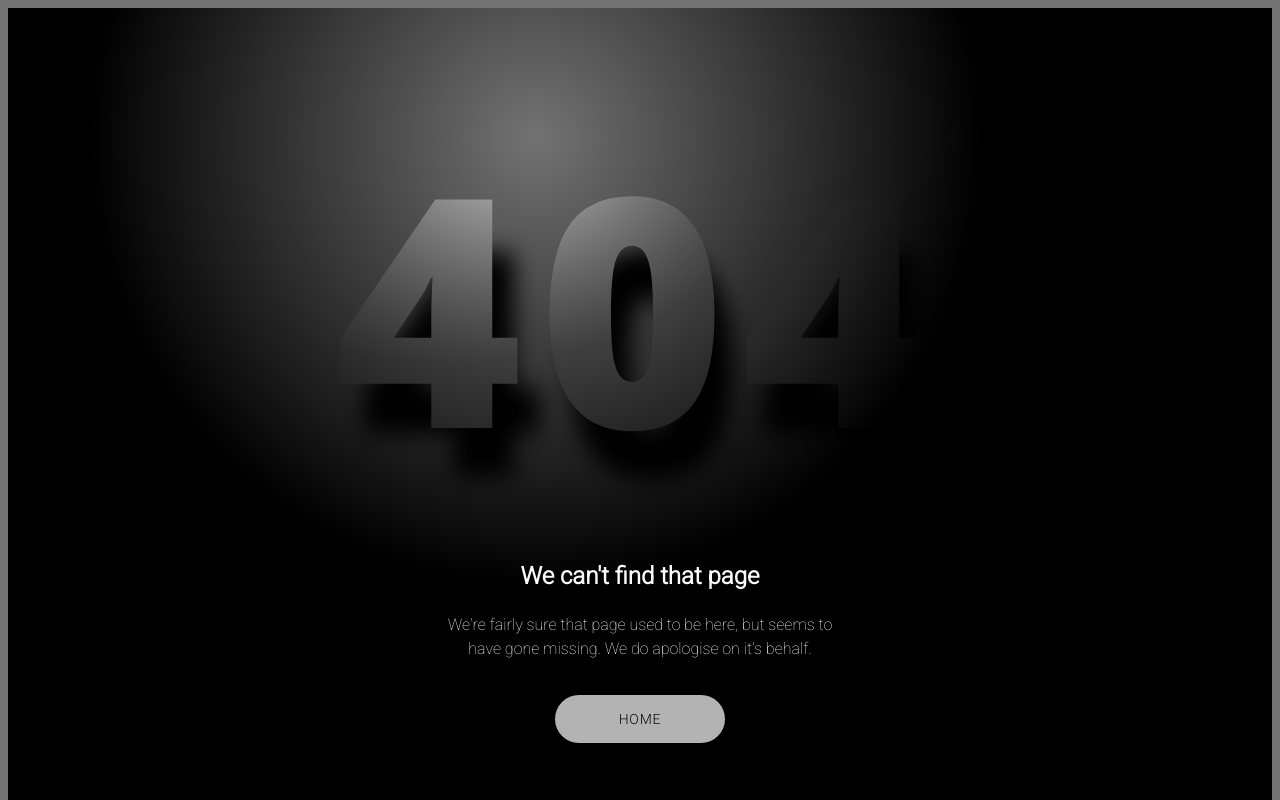
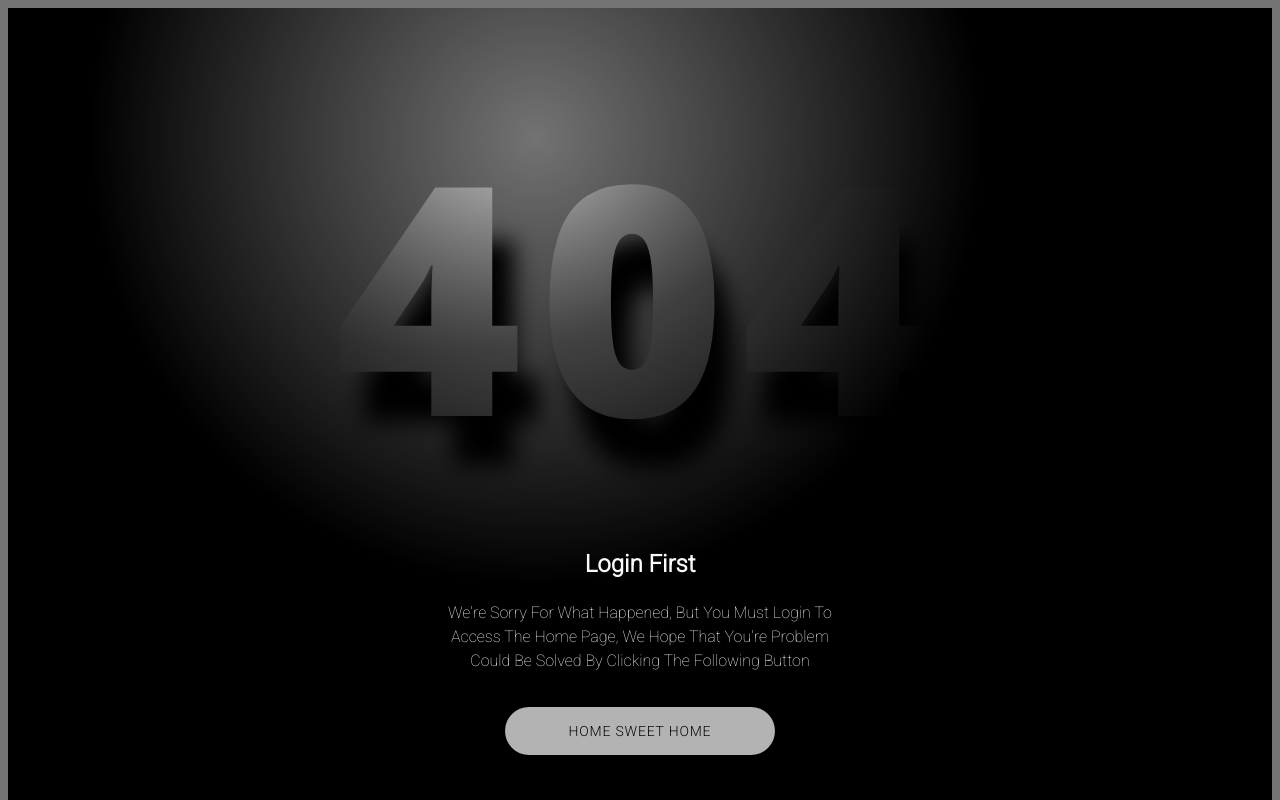
Before and after one commit to HariHaran9209/Bio_Data, a Django app: template biodata/templates/404.html in a window 1280 px wide. Run offline with Django 4.2, Linux system fonts and the light colour scheme; the template is opened without the code that fills it, so the values that code supplies are empty.

Commit message:
Update 404.html

```diff
--- a/biodata/templates/404.html
+++ b/biodata/templates/404.html
@@ -145,9 +145,17 @@
             <div class="cloak"></div>
         </div>
     </div>
+    {% if user.is_authenticated %}
     <div class="info">
         <h2>We can't find that page</h2>
         <p>We're fairly sure that page used to be here, but seems to have gone missing. We do apologise on it's behalf.</p><a href="/home/" target="_blank" rel="noreferrer noopener">Home</a>
     </div>
+    {% endif %}
+    {% if not user.is_authenticated %}
+    <div class='info'>
+        <h2>Login First</h2>
+        <p>We're Sorry For What Happened, But You Must Login To Access The Home Page, We Hope That You're Problem Could Be Solved By Clicking The Following Button</p><a href='/login/' target='_blank' rel='noreferrer noopener'> Home Sweet Home </a>
+    </div>
+    {% endif %}
 </body>
 </html>
```
